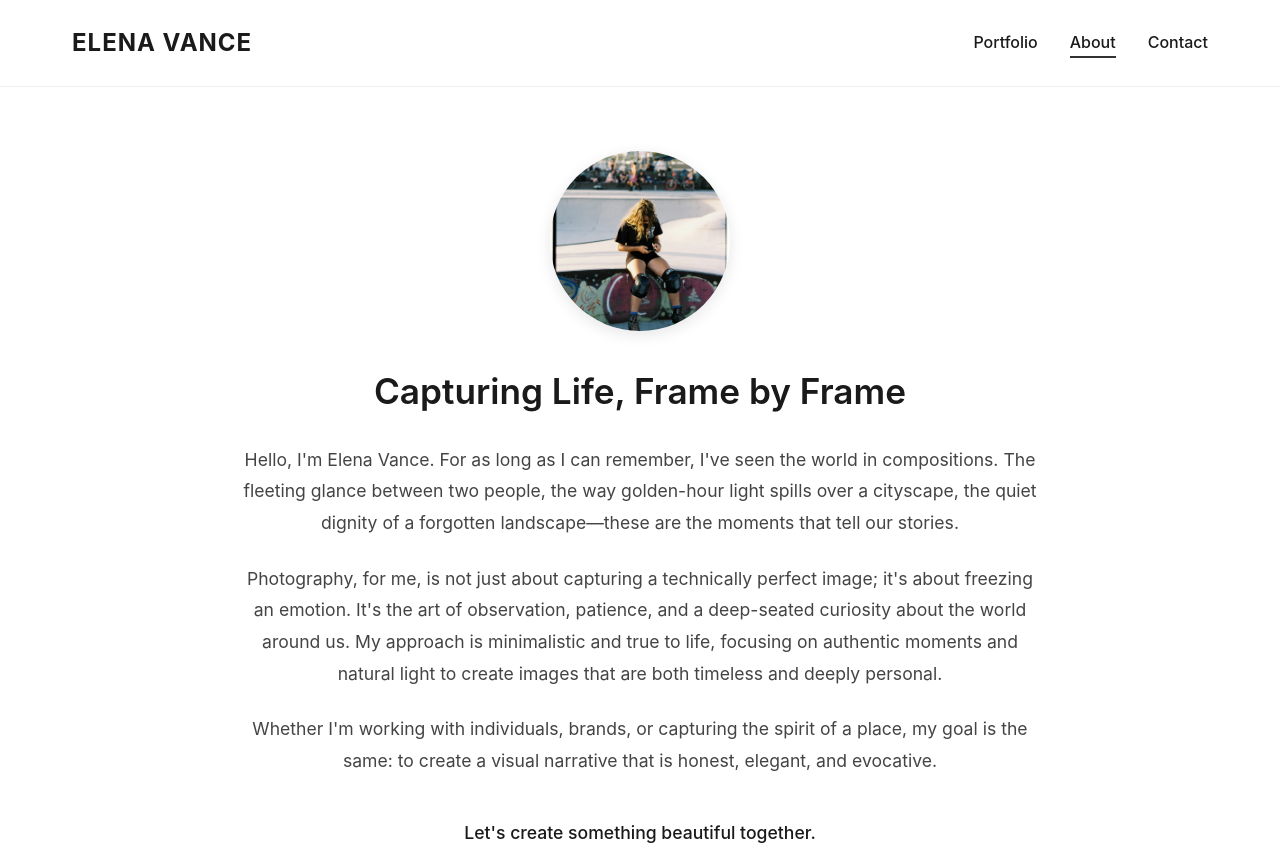
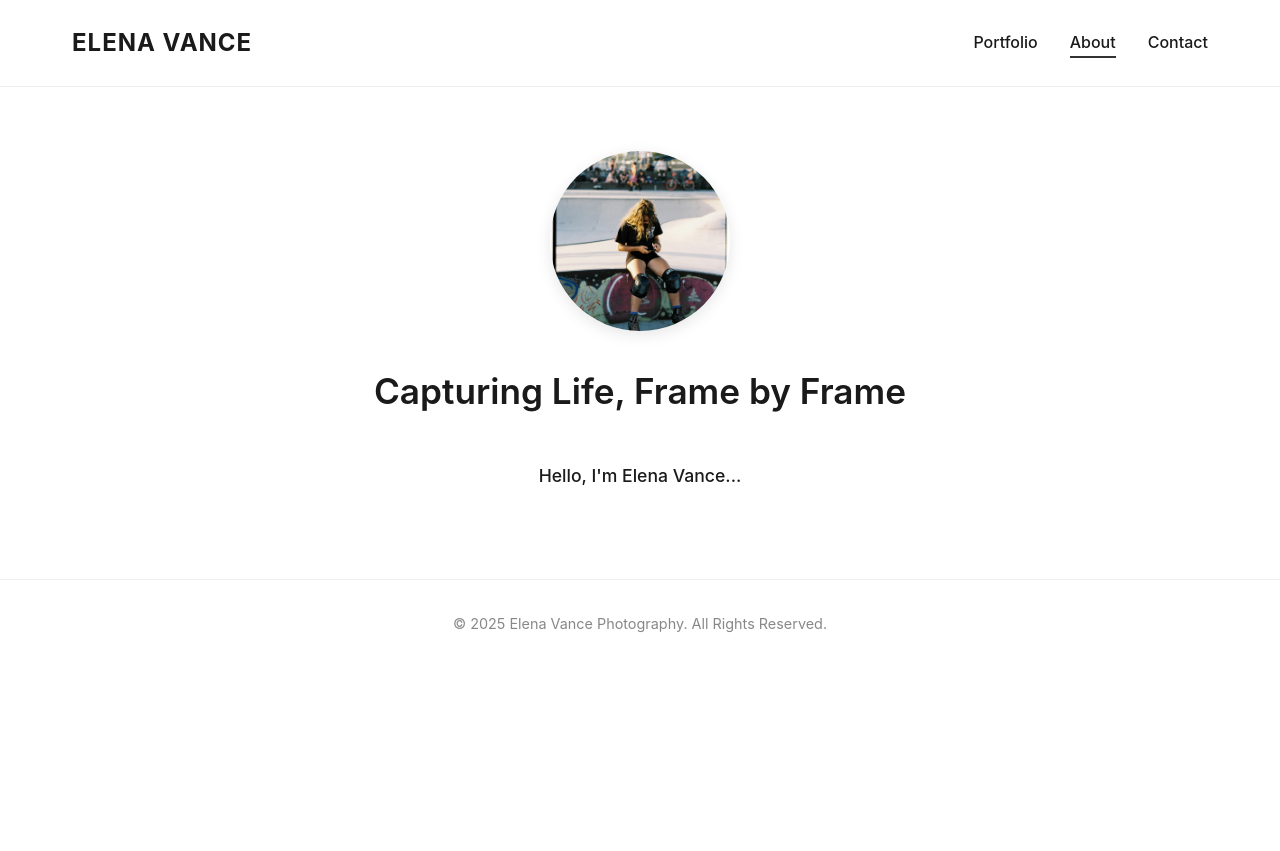
Before and after one commit to Vispaico/elena-vance-v2, a Gatsby site: page /about in a window 1280 px wide. Shown: the top 851 px of the page. After the commit the page ends 800 px from the top, so only its background shows below. Built offline with nearby package versions, Linux system fonts and the light colour scheme; Gatsby itself is replaced by a stand-in of ours.

Commit message:
Updates to the following files:

```diff
--- a/gatsby-browser.js
+++ b/gatsby-browser.js
@@ -1,7 +1,7 @@
-/**
- * Implement Gatsby's Browser APIs in this file.
- *
- * See: https://www.gatsbyjs.com/docs/reference/config-files/gatsby-browser/
- */
+// gatsby-browser.js
+import React from 'react';
+import Layout from './src/components/layout.js';
 
-// You can delete this file if you're not using it
+export const wrapPageElement = ({ element, props }) => {
+  return <Layout {...props}>{element}</Layout>;
+};
--- a/src/components/layout.js
+++ b/src/components/layout.js
@@ -1,16 +1,26 @@
 // src/components/layout.js
 import React from 'react';
+import { motion, AnimatePresence } from 'framer-motion';
 import Header from './header.js';
 import Footer from './footer.js';
-import '../styles/global.css'; // Make sure you have a global.css file in src/styles
+import '../styles/global.css';
 
-const Layout = ({ children }) => {
+const Layout = ({ children, location }) => {
   return (
     <div>
       <Header />
-      <main style={{ maxWidth: '1200px', margin: '4rem auto', padding: '0 2rem' }}>
-        {children}
-      </main>
+      <AnimatePresence mode="wait">
+        <motion.main
+          key={location.pathname}
+          style={{ maxWidth: '1200px', margin: '4rem auto', padding: '0 2rem' }}
+          initial={{ opacity: 0, y: 15 }}
+          animate={{ opacity: 1, y: 0 }}
+          exit={{ opacity: 0, y: -15 }}
+          transition={{ duration: 0.35, ease: 'easeInOut' }}
+        >
+          {children}
+        </motion.main>
+      </AnimatePresence>
       <Footer />
     </div>
   );
--- a/src/pages/about.js
+++ b/src/pages/about.js
@@ -1,12 +1,10 @@
 // src/pages/about.js
 import React from 'react';
-import Layout from "../components/layout.js"
 import { StaticImage } from 'gatsby-plugin-image';
 import * as styles from '../styles/about.module.css';
 
 const AboutPage = () => {
   return (
-    <Layout>
     <div className={styles.aboutContainer}>
       <StaticImage
         src="../images/portfolio/photo-26.jpeg"
@@ -15,20 +13,9 @@ const AboutPage = () => {
         placeholder="blurred"
       />
       <h1>Capturing Life, Frame by Frame</h1>
-        <p>
-          Hello, I'm Elena Vance. For as long as I can remember, I've seen the world in compositions. The fleeting glance between two people, the way golden-hour light spills over a cityscape, the quiet dignity of a forgotten landscape—these are the moments that tell our stories.
-        </p>
-        <p>
-          Photography, for me, is not just about capturing a technically perfect image; it's about freezing an emotion. It's the art of observation, patience, and a deep-seated curiosity about the world around us. My approach is minimalistic and true to life, focusing on authentic moments and natural light to create images that are both timeless and deeply personal.
-        </p>
-        <p>
-          Whether I'm working with individuals, brands, or capturing the spirit of a place, my goal is the same: to create a visual narrative that is honest, elegant, and evocative.
-        </p>
-        <p>
-          Let's create something beautiful together.
-        </p>
+      <p>Hello, I'm Elena Vance...</p>
+      {/* ... other paragraphs ... */}
     </div>
-    </Layout>
   );
 };
 
--- a/src/pages/index.js
+++ b/src/pages/index.js
@@ -1,13 +1,10 @@
 // src/pages/index.js
 import * as React from "react"
-import Layout from "../components/layout.js"
 import PortfolioGrid from "../components/portfolio-grid.js"
 
 const IndexPage = () => {
   return (
-    <Layout>
-      <PortfolioGrid />
-    </Layout>
+    <PortfolioGrid />
   )
 }
 
```
Also changed, not shown: src/pages/contact.js (+1 -7 lines). Lines whose indentation alone changed are shown as unchanged.
